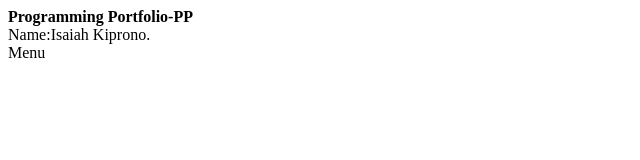
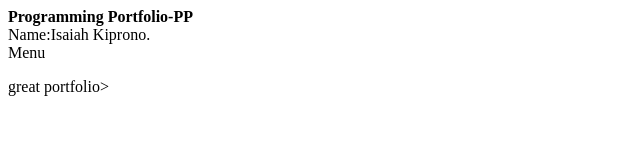
Before and after one commit to Specialist2/portfolio-project, a plain HTML site: page index.html in a window 1280 px wide. Shown: the full height of the page, 0-640 px from the left. Drawn offline with Linux system fonts and the light colour scheme.

Commit message:
updated portfolio

```diff
--- a/index.html
+++ b/index.html
@@ -13,4 +13,7 @@
       <div class="menu">Menu</div>
     </section>
   </body>
+  <footer>
+    <p>great portfolio></p>
+  </footer>
 </html>
```
